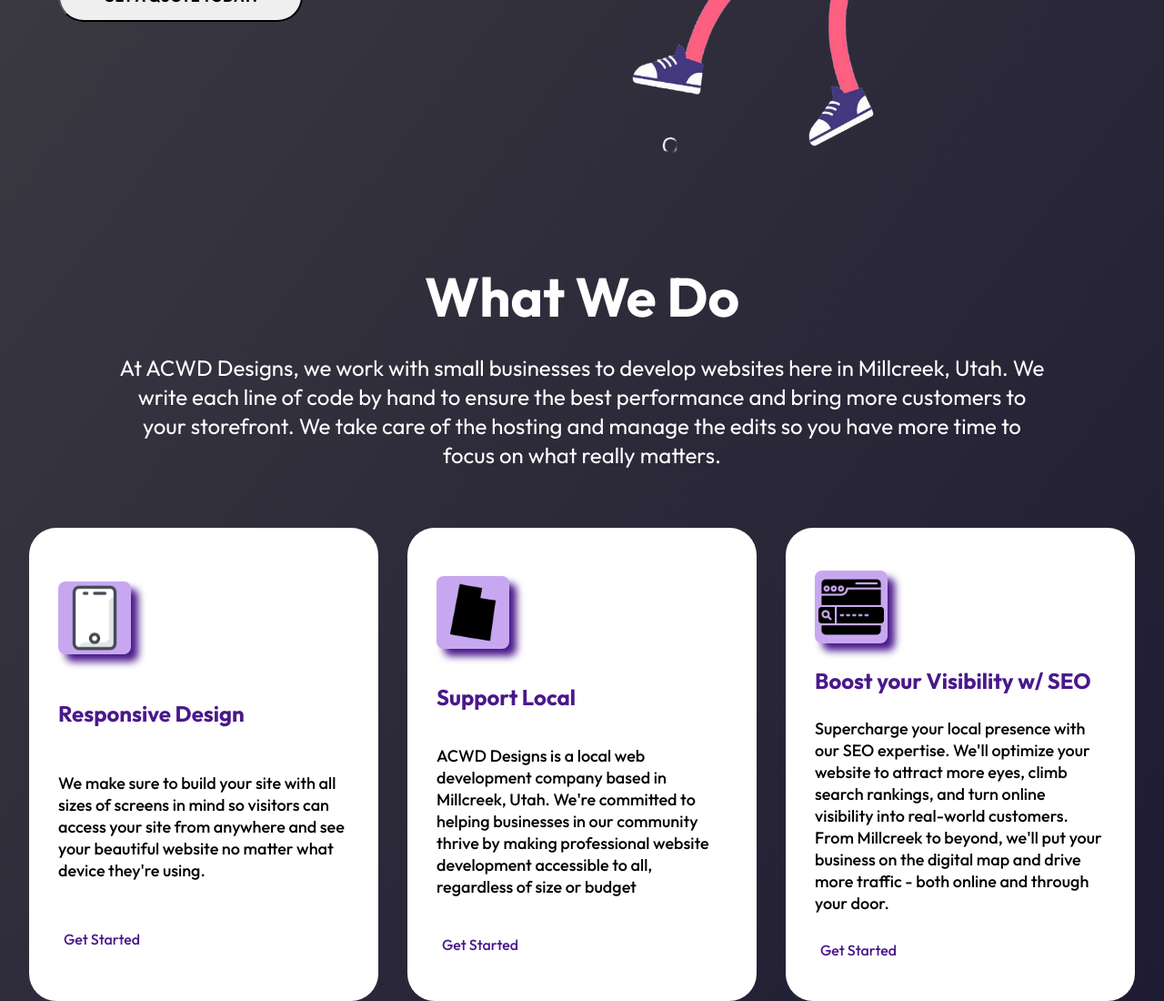
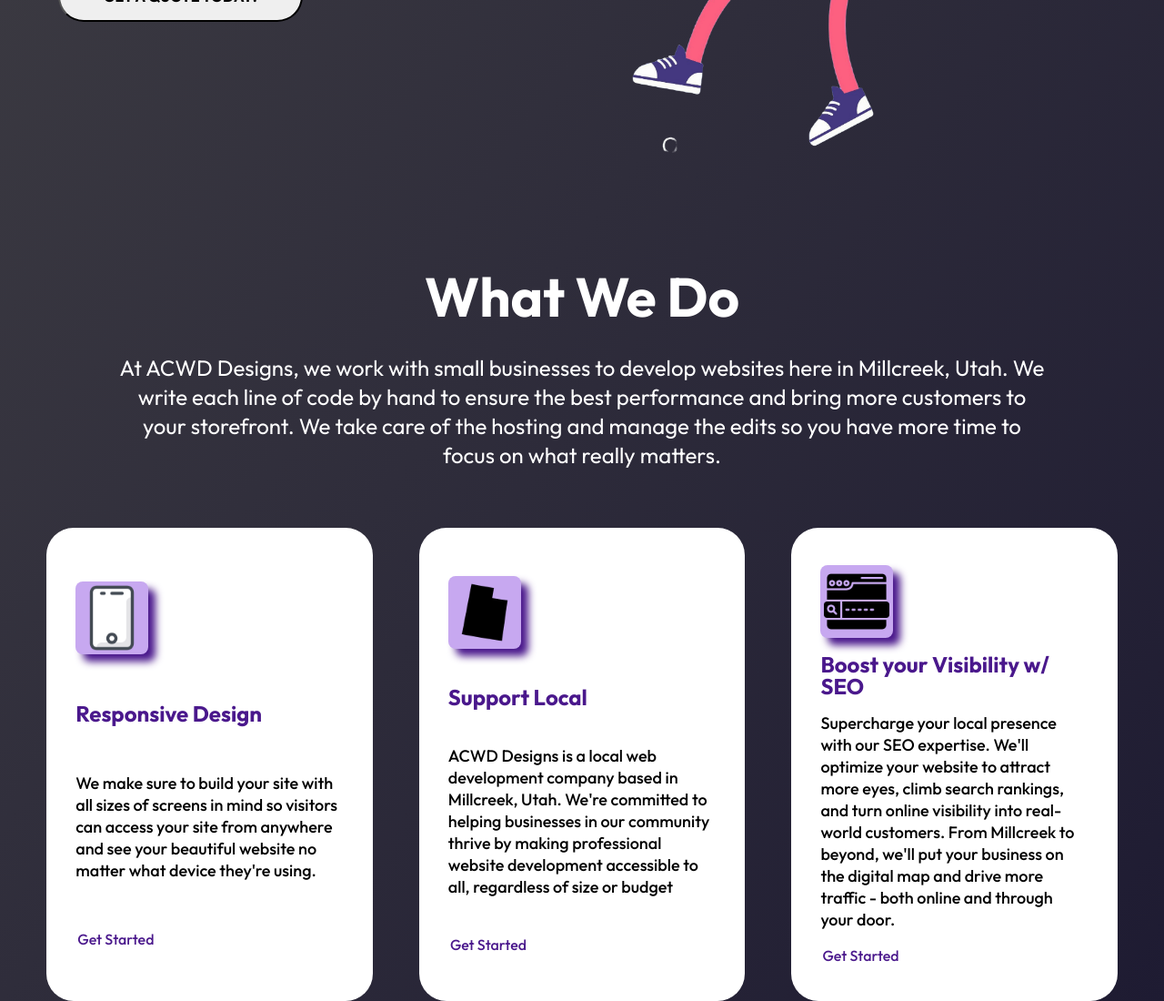
Before and after one commit to notacoham/acwd-designs, a React (Vite) app: page / in a window 1280 px wide. Shown: the part 592-1692 px from the top of the page at 91% size. Built offline with nearby package versions, Linux system fonts and the light colour scheme.

Commit message:
adjust hover animation stylings

```diff
--- a/src/index.css
+++ b/src/index.css
@@ -280,7 +280,7 @@
 
 .what-item {
   display: flex;
-  width: 30vw;
+  width: 28vw;
   flex-direction: column;
   justify-content: space-around;
   background: white;
@@ -288,7 +288,7 @@
   padding: 2rem 2rem;
   border-radius: 30px;
   height: 65vh;
-  transition: all 0.5s ease-in-out;
+  transition: all 0.8s ease-in-out;
 }
 
 .what-item:hover {
@@ -302,7 +302,7 @@
   }
 
   .what-item-title {
-    color: var(--primary-1);
+    color: white;
   }
 
   .what-btn {
```
